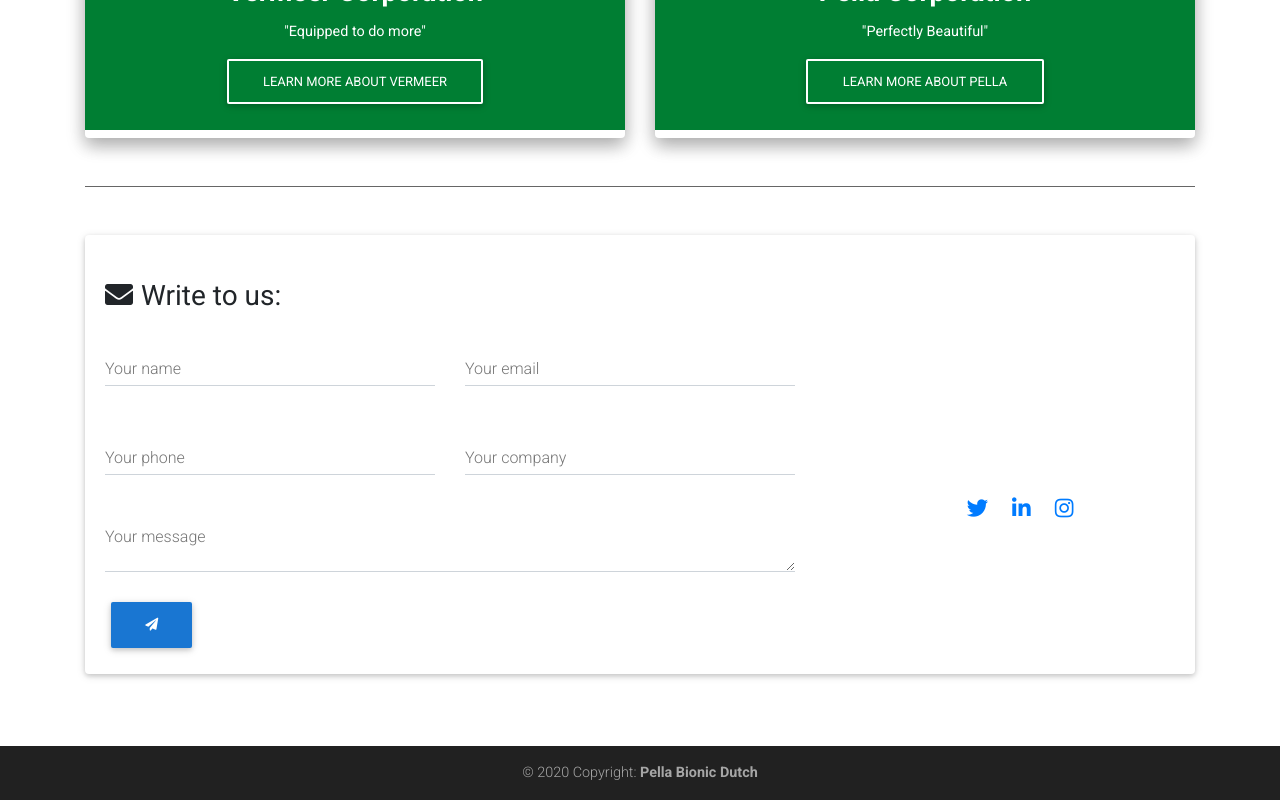
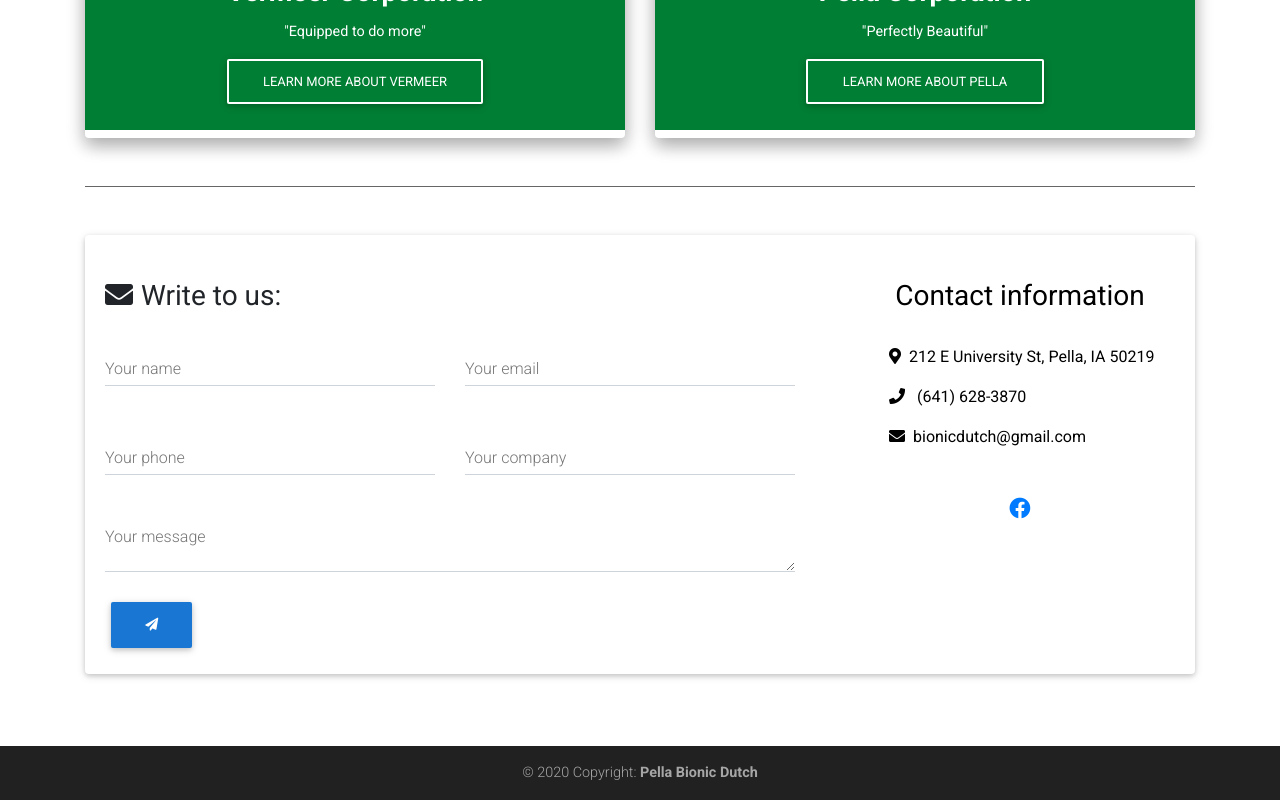
Before and after one commit to elyskrie21/bionic-dutch, a Next.js app: page / in a window 1280 px wide. Shown: the part 2741-3541 px from the top of the page. Built offline with nearby package versions, Linux system fonts and the light colour scheme.

Commit message:
start working on the form

```diff
--- a/components/Home/contact.js
+++ b/components/Home/contact.js
@@ -10,7 +10,15 @@
   MDBContainer
 } from "mdbreact";
 
+import {useForm} from "react-hook-form";
+
 const ContactPage = () => {
+  const { register, handleSubmit, errors } = useForm();
+
+  const onSubmit = data => {
+    console.log(data);
+  };
+
   return (
     <section className="contact-section my-5">
       <MDBContainer>
@@ -22,7 +30,7 @@
                   <MDBIcon icon="envelope" className="pr-2" />
                   Write to us:
                 </h3>
-                <form>
+                <form onSubmit={handleSubmit(onSubmit)}>
                   <MDBRow>
                     <MDBCol md="6">
                       <div className="md-form mb-0">
@@ -30,6 +38,8 @@
                           type="text"
                           id="form-contact-name"
                           label="Your name"
+                          name="name"
+                          ref={register}
                         />
                       </div>
                     </MDBCol>
@@ -39,6 +49,8 @@
                           type="text"
                           id="form-contact-email"
                           label="Your email"
+                          name="email"
+                          ref={register}
                         />
                       </div>
                     </MDBCol>
@@ -50,6 +62,8 @@
                           type="text"
                           id="form-contact-phone"
                           label="Your phone"
+                          name="phone"
+                          ref={register}
                         />
                       </div>
                     </MDBCol>
@@ -59,6 +73,8 @@
                           type="text"
                           id="form-contact-company"
                           label="Your company"
+                          name="company"
+                          ref={register}
                         />
                       </div>
                     </MDBCol>
@@ -70,8 +86,10 @@
                           type="textarea"
                           id="form-contact-message"
                           label="Your message"
+                          name="message"
+                          ref={register}
                         />
-                        <MDBBtn rounded color="blue">
+                        <MDBBtn rounded color="blue" type="submit">
                           <MDBIcon icon="paper-plane" />
                         </MDBBtn>
                       </div>
@@ -81,24 +99,24 @@
               </MDBCardBody>
             </MDBCol>
             <MDBCol lg="4">
-              <MDBCardBody className="contact text-center h-100 white-text">
+              <MDBCardBody className="contact text-center h-100 black-text">
                 <h3 className="my-4 pb-2">Contact information</h3>
                 <ul className="text-lg-left list-unstyled ml-4">
                   <li>
                     <p>
                       <MDBIcon icon="map-marker-alt" className="pr-2" />
-                      New York, 94126 USA
+                      212 E University St, Pella, IA 50219
                     </p>
                   </li>
                   <li>
                     <p>
-                      <MDBIcon icon="phone" className="pr-2" />+ 01 234 567 89
+                      <MDBIcon icon="phone" className="pr-2" /> (641) 628-3870
                     </p>
                   </li>
                   <li>
                     <p>
                       <MDBIcon icon="envelope" className="pr-2" />
-                      contact@example.com
+                      bionicdutch@gmail.com
                     </p>
                   </li>
                 </ul>
@@ -106,17 +124,7 @@
                 <ul className="list-inline text-center list-unstyled">
                   <li className="list-inline-item">
                     <a href="#!" className="p-2 fa-lg w-ic">
-                      <MDBIcon fab icon="twitter" />
-                    </a>
-                  </li>
-                  <li className="list-inline-item">
-                    <a href="#!" className="p-2 fa-lg w-ic">
-                      <MDBIcon fab icon="linkedin-in" />
-                    </a>
-                  </li>
-                  <li className="list-inline-item">
-                    <a href="#!" className="p-2 fa-lg w-ic">
-                      <MDBIcon fab icon="instagram" />
+                      <MDBIcon fab icon="facebook" />
                     </a>
                   </li>
                 </ul>
--- a/package.json
+++ b/package.json
@@ -24,7 +24,7 @@
     "next-images": "^1.3.0",
     "react": "16.12.0",
     "react-dom": "16.12.0",
-    "react-hook-form": "^4.8.0",
+    "react-hook-form": "^4.8.2",
     "react-image": "^2.2.2",
     "react-router-dom": "^5.1.2",
     "style-loader": "^1.1.3",
```
Also changed, not shown: 2 other files (tests, documents, lock files or other folders).
